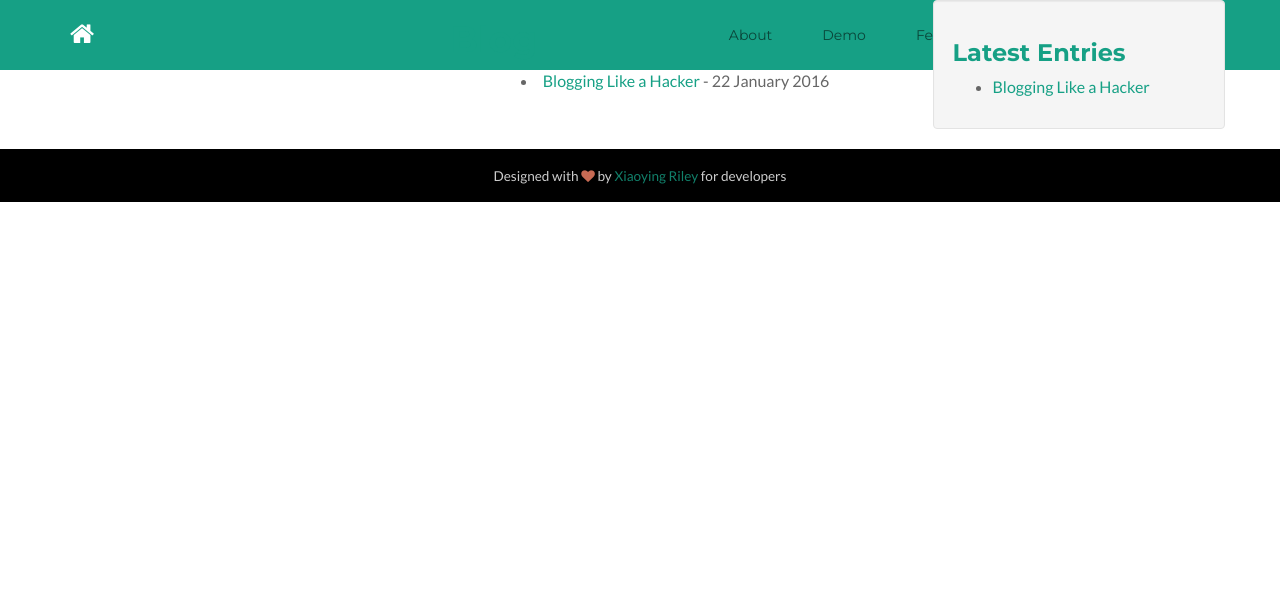
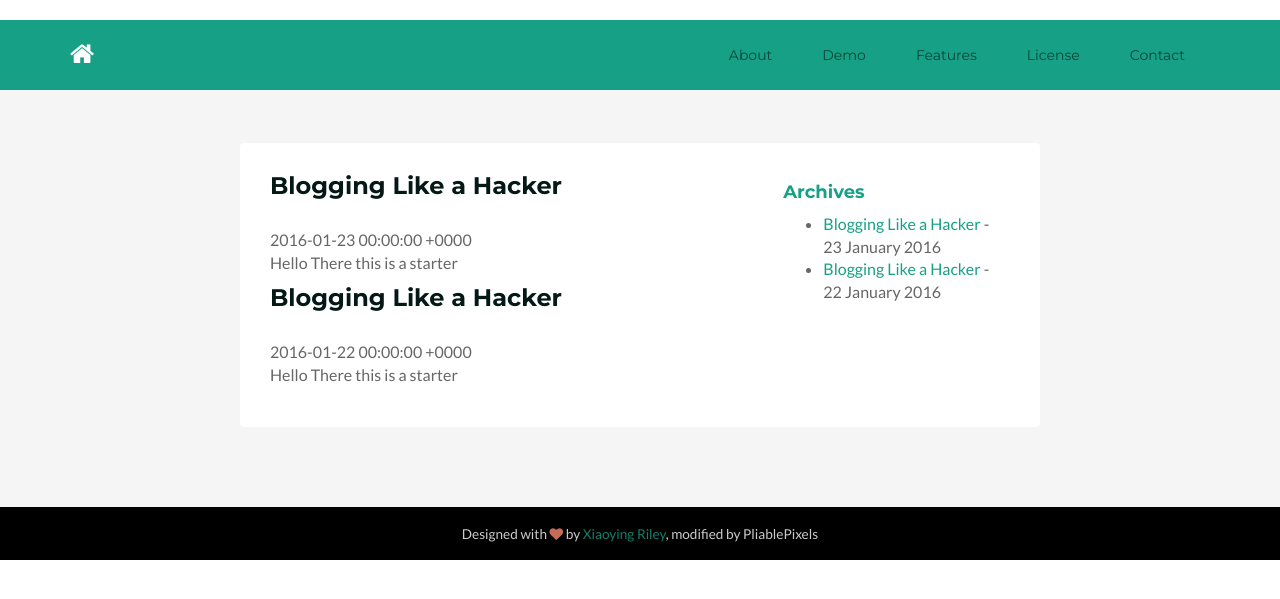
Before and after one commit to pliablepixels/pliablepixels.github.io, a Jekyll site: the page built from blog.html, in a window 1280 px wide. Shown: the top 599 px of the page. Built offline with Jekyll 4.4.1, drawn with Linux system fonts in a browser that asks for light colours.

Commit message:
blog mods

```diff
--- a/_config.yml
+++ b/_config.yml
@@ -1,6 +1,6 @@
 # Site settings
 name: zmNinja
-title: Awesome companion app for ZoneMinder
+title:
 email: your-email@domain.com
 description: "Better than sliced toast by 73%. FDA might have said so"
 baseurl: ""
--- a/_includes/footer.html
+++ b/_includes/footer.html
@@ -1,7 +1,7 @@
     <!-- ******FOOTER****** -->
     <footer class="footer">
         <div class="container text-center">
-            <small class="copyright">Designed with <i class="fa fa-heart"></i> by <a href="http://themes.3rdwavemedia.com" target="_blank">Xiaoying Riley</a> for developers</small>
+            <small class="copyright">Designed with <i class="fa fa-heart"></i> by <a href="http://themes.3rdwavemedia.com" target="_blank">Xiaoying Riley</a>, modified by PliablePixels</small>
         </div><!--//container-->
     </footer><!--//footer-->
 
--- a/_layouts/blog.html
+++ b/_layouts/blog.html
@@ -1,37 +1,68 @@
 <!DOCTYPE html>
 <!--[if IE 8]> <html lang="en" class="ie8"> <![endif]-->
 <!--[if IE 9]> <html lang="en" class="ie9"> <![endif]-->
-<!--[if !IE]><!--> <html lang="en"> <!--<![endif]-->
+<!--[if !IE]><!-->
+<html lang="en">
+<!--<![endif]-->
+
 {% include head.html %}
-<body data-spy="scroll">
-{% include facebook.html %}
-{% include header.html %}
 
 
+<body >
+    {% include header.html %}
+<h2 class="title text-center">G blog</h2>
+
+    <section id="blog" class="docs section">
      <div class="container">
 
+
+        <div class = "docs-inner">
     <div class="row">
-	<div class="col-md-9">
-    <h1>{{ page.title }}</h1>
-    <p class="meta">{{ page.date | date: "%b %-d, %Y" }}{% if page.author %} • {{ page.author }}{% endif %}{% if page.meta %} • {{ page.meta }}{% endif %}</p>
 
-				{{ content }}
+
+        <div class="col-md-8">
+
+            {% for post in site.posts %}
+
+
+
+                        <h3 class="title text-left">{{ post.title }}</h3>
+                        <div class="text-left">
+                            <span class="date">{{ post.date }}</span>
                         </div>
 
-	<div class="col-md-3 well">
-		<h3>Latest Entries</h3>
 
-		<ul>
+                        <div class="text-left">
+                            {{ post.content }}
+                        </div>
+
+            {% endfor %}
+
+        </div>
+
+
+         <div class="col-md-4">
+            <h4>Archives</h4>
+
+
+                <ul >
                     {% for post in site.posts %}
                     <li>
-		      <a href="{{ post.url }}">{{ post.title }}</a>
+                        <a href="{{ post.url }}">{{ post.title }}</a> - {{ post.date | date: "%d %B %Y" }}
                     </li>
                     {% endfor %}
                 </ul>
-	</div>
+
+
         </div>
 
 
     </div>
+    </div>
+         </div>
+    </section>
+    {% include footer.html %}
 
-{% include footer.html %}
+</body>
+
+</html>
--- a/_posts/2016-01-22-Hello-world.html
+++ b/_posts/2016-01-22-Hello-world.md
@@ -2,4 +2,4 @@
 layout: blog
 title: Blogging Like a Hacker
 ---
-Hello There
+Hello There this is a starter
--- /dev/null
+++ b/_posts/2016-01-23-Hello-world.md
@@ -0,0 +1,5 @@
+---
+layout: blog
+title: Blogging Like a Hacker
+---
+Hello There this is a starter
--- a/blog.html
+++ b/blog.html
@@ -3,25 +3,3 @@ layout: blog
 title:
 permalink: /blog/
 ---
-<section class="bg-dark">
-  <div class="text-center">
-    <h1>Blog</h1>
-  </div>
-</section>
-
-<section>
-  <div class="container">
-    <div class="row">
-      <div class="text-center">
-        <ul style="list-style-position: inside">
-           {% for post in site.posts %}
-             <li>
-               <a href="{{ post.url }}">{{ post.title }}</a>
-               - {{ post.date | date: "%d %B %Y" }}
-             </li>
-           {% endfor %}
-        </ul>
-      </div>
-    </div>
-  </div>
-</section>
```
Also changed, not shown: _includes/demo.html (indentation only), 1 other file. Lines whose indentation alone changed are shown as unchanged.
